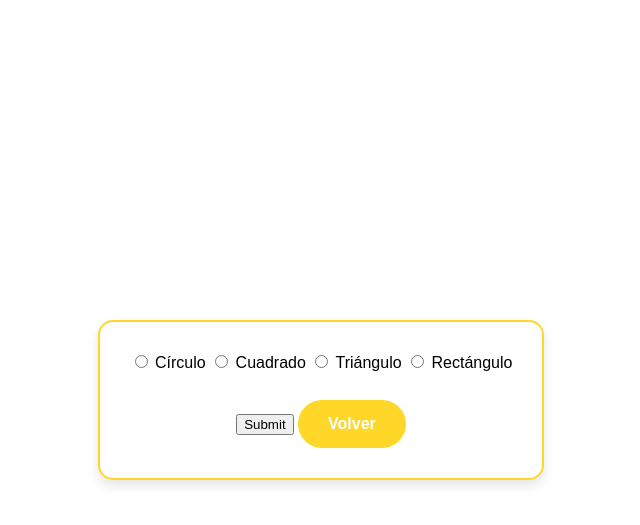
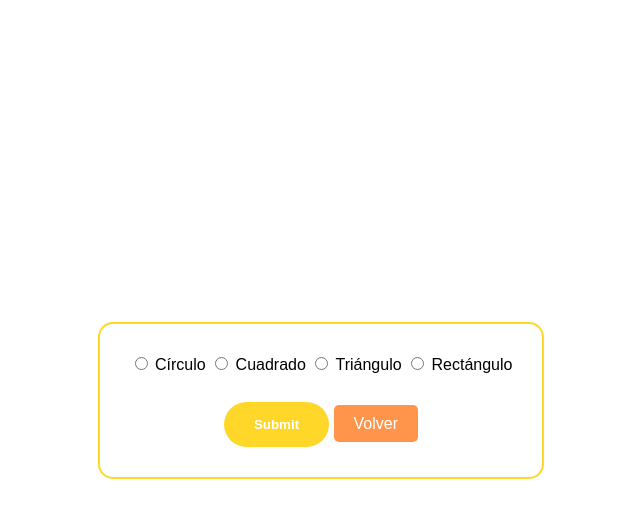
Before and after one commit to kjmaya/sda, a PHP site: page /View/Ejercicio_2.php in a window 1280 px wide. Shown: the top 525 px of the page, without its empty margins (319-959 px from the left). Run offline with PHP 8.4, Linux system fonts and the light colour scheme.

Commit message:
Arreglos

```diff
--- a/View/Ejer2.css
+++ b/View/Ejer2.css
@@ -13,7 +13,6 @@ body {
     background-color: #ffffff;
     padding: 30px;
     border-radius: 15px;
-    box-shadow: 0 6px 12px rgba(0, 0, 0, 0.1);
     max-width: 800px;
     text-align: center;
     border: 2px solid #ffd728; /* Yellow border */
@@ -25,18 +24,13 @@ body {
     margin-bottom: 15px;
 }
 
-.card p {
-    color: #666;
-    font-size: 16px;
-    line-height: 1.5;
-}
-
 .btn {
     padding: 15px 30px;
     background-color: #ffd728;
     color: #fff;
     text-decoration: none;
     border-radius: 25px;
+    border: 0px;
     transition: background-color 0.3s ease-in-out;
     font-weight: bold;
     display: inline-block;
@@ -46,3 +40,21 @@ body {
 .btn:hover {
     background-color: #ae00da;
 }
+.btn_enviar {
+    margin-top: 10px;
+    padding: 10px 20px;
+    background-color: #ff954a;
+    color: white;
+    border: none;
+    border-radius: 5px;
+    cursor: pointer;
+    text-decoration: none;
+}
+
+.btn_enviar:hover {
+    background-color: #7809ff;
+}
+
+.btn_enviar:active {
+    background-color: #3e8e41;
+}
--- a/View/Ejer3.css
+++ b/View/Ejer3.css
@@ -66,7 +66,7 @@
 .btn_enviar {
     margin-top: 10px;
     padding: 10px 20px;
-    background-color: #ff5101;
+    background-color: #ff954a;
     color: white;
     border: none;
     border-radius: 5px;
--- a/View/Ejercicio_2.php
+++ b/View/Ejercicio_2.php
@@ -84,14 +84,14 @@ function validarNumero($valor)
     <?php endif; ?>
 
     <br />
-    <input type="submit" class="btn_enviar">
+    <input type="submit" class="btn">
     <?php
     if (isset($_SESSION['resultado'])) {
         echo 'El resultado es ' . $_SESSION['resultado'];
         unset($_SESSION['resultado']);
     }
     ?>
-    <a href="../index.html" class="btn">Volver</a>
+    <a href="../index.html" class="btn_enviar">Volver</a>
 </form>
     </div>
 </body>
```
Also changed, not shown: View/calcular_promedio.php (+3 -4 lines), View/mostrar_resultado.php (+10 -3 lines), prom.css (deleted, +0 -19 lines).
